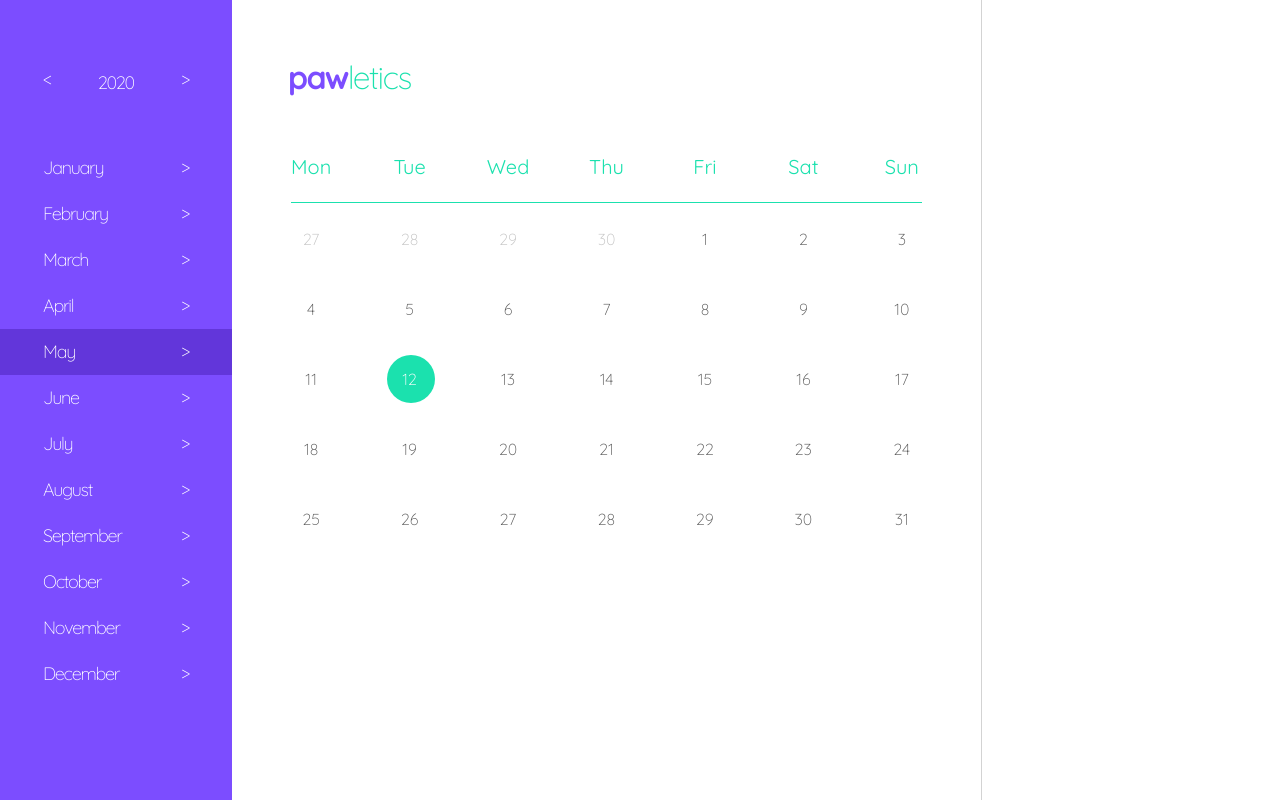
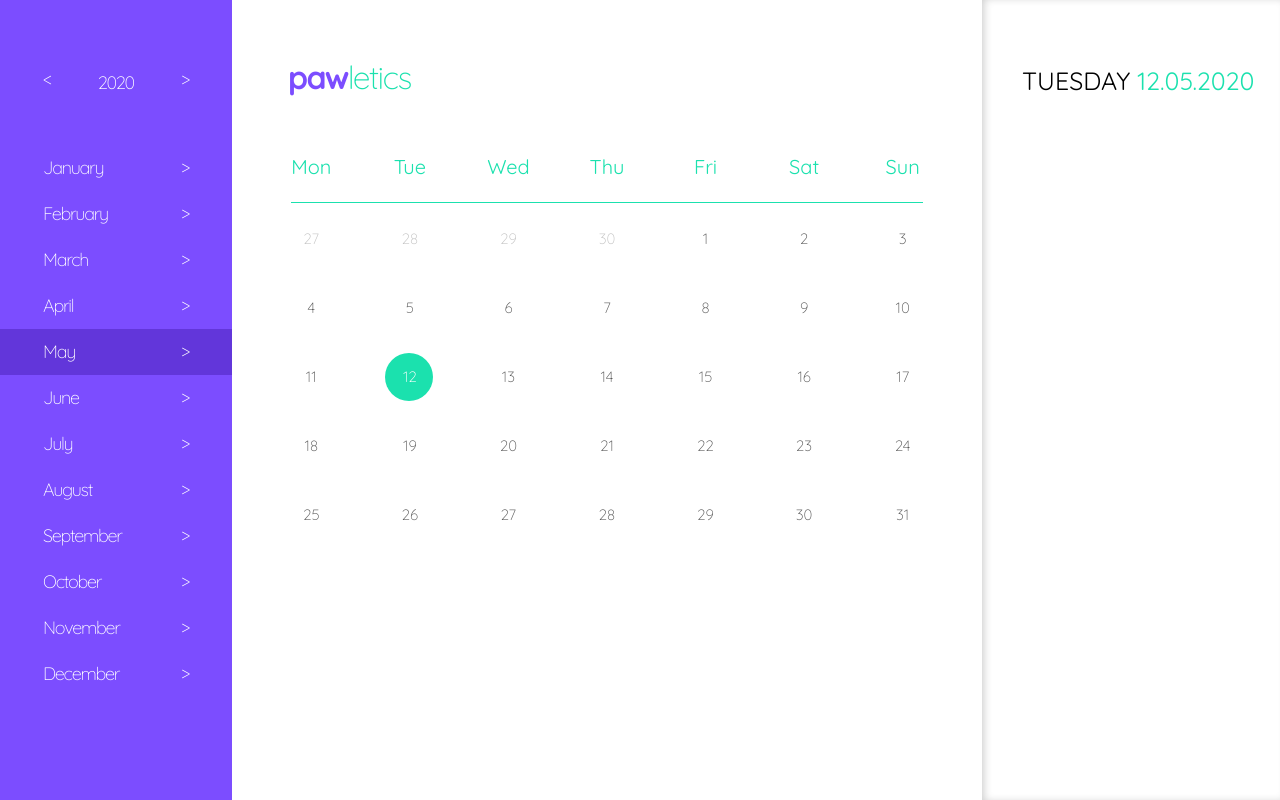
Before and after one commit to piotrthread/pawletics, a React (Create React App) app: page / in a window 1280 px wide. Built offline with nearby package versions, Linux system fonts and the light colour scheme.

Commit message:
added day panel

```diff
--- a/src/App.js
+++ b/src/App.js
@@ -4,9 +4,11 @@ import GlobalStyle from "./GlobalStyle/GlobalStyle";
 import StateProvider from "./StateProvider/StateProvider";
 import DateMenu from "./components/DateMenu/DateMenu";
 import Calendar from "./components/Calendar/Calendar";
+import DayPanel from "./components/DayPanel/DayPanel";
 
 const Wrapper = styled.div`
-  display: flex;
+  display: grid;
+  grid-template-columns: 232px 750px 1fr;
 `;
 
 const App = () => {
@@ -16,6 +18,7 @@ const App = () => {
       <Wrapper>
         <DateMenu />
         <Calendar />
+        <DayPanel />
       </Wrapper>
     </StateProvider>
   );
--- a/src/StateProvider/StateProvider.js
+++ b/src/StateProvider/StateProvider.js
@@ -4,6 +4,7 @@ import Context from "../context";
 
 const initialState = {
   currentDate: new Date(),
+  chosenDate: new Date(),
 };
 
 const reducer = (state, action) => {
@@ -16,6 +17,11 @@ const reducer = (state, action) => {
       return {
         ...state,
         currentDate: setMonth(state.currentDate, action.payload),
+      };
+    case "SET_DATE":
+      return {
+        ...state,
+        chosenDate: action.payload,
       };
     default:
       return state;
--- a/src/components/Calendar/Calendar.js
+++ b/src/components/Calendar/Calendar.js
@@ -4,10 +4,9 @@ import Logo from "../Logo/Logo";
 import Days from "../../components/Days/Days";
 
 const Wrapper = styled.div`
-  width: 750px;
+  /* width: 750px; */
   height: 100vh;
   padding-top: 57px;
-  border-right: 1px solid lightgray;
 `;
 
 const DateMenu = () => {
--- a/src/components/DateMenu/DateMenu.js
+++ b/src/components/DateMenu/DateMenu.js
@@ -4,7 +4,7 @@ import ChangeYear from "../ChangeYear/ChangeYear";
 import ChangeMonth from "../ChangeMonth/ChangeMonth";
 
 const Wrapper = styled.div`
-  width: 232px;
+  /* width: 232px; */
   height: 100vh;
   display: flex;
   flex-direction: column;
--- a/src/components/Day/Day.js
+++ b/src/components/Day/Day.js
@@ -1,10 +1,10 @@
 import React from "react";
 import { format } from "date-fns";
 import styled from "styled-components";
+import { useContext } from "react";
+import Context from "../../context";
 
 const DayNumber = styled.span`
-  position: relative;
-  width: 20px;
   text-align: center;
   font-weight: 200;
   color: ${(props) => (props.secondary ? "#C3C3C3" : "#595959")};
@@ -18,14 +18,35 @@ const DayNumber = styled.span`
     border-radius: 25px;
     position: absolute;
     top: -14px;
-    left: -65%;
+    left: -73%;
     z-index: -3;
   }
 `;
 
+const Wrapper = styled.button`
+  -webkit-appearance: none;
+  -moz-appearance: none;
+  border: 0;
+  outline: 0;
+  margin: 0;
+  padding: 0;
+  cursor: pointer;
+  background-color: rgba(0, 0, 0, 0);
+  width: 20px;
+  display: flex;
+  justify-content: center;
+  align-items: center;
+  text-align: center;
+  font-size: 15px;
+  position: relative;
+`;
+
 const Day = (props) => {
+  const { dispatch } = useContext(Context);
   const today = new Date();
-  return props.secondary ? (
+  return (
+    <Wrapper onClick={() => dispatch("SET_DATE", props.date)}>
+      {props.secondary ? (
         <DayNumber secondary>{parseInt(format(props.date, "d"))}</DayNumber>
       ) : (
         <DayNumber
@@ -37,6 +58,8 @@ const Day = (props) => {
         >
           {parseInt(format(props.date, "d"))}
         </DayNumber>
+      )}
+    </Wrapper>
   );
 };
 export default Day;
--- /dev/null
+++ b/src/components/DayPanel/DayPanel.js
@@ -0,0 +1,35 @@
+import React, { useContext } from "react";
+import styled from "styled-components";
+import Context from "../../context";
+import { format } from "date-fns";
+
+const Wrapper = styled.div`
+  padding-top: 65px;
+  padding-left: 40px;
+  -webkit-box-shadow: inset 4px 0px 9px -2px rgba(0,0,0,0.2);
+-moz-box-shadow: inset 4px 0px 9px -2px rgba(0,0,0,0.2);
+box-shadow: inset 4px 0px 9px -2px rgba(0,0,0,0.2);
+Copy Text
+`;
+
+const Today = styled.p`
+  font-size: 25px;
+  text-transform: uppercase;
+`;
+const Green = styled.span`
+  color: #1be1ae;
+`;
+
+const DayPanel = () => {
+  const { state } = useContext(Context);
+  return (
+    <Wrapper>
+      <Today>
+        {format(state.chosenDate, "EEEE ")}
+        <Green>{format(state.chosenDate, "d.MM.Y")}</Green>
+      </Today>
+    </Wrapper>
+  );
+};
+
+export default DayPanel;
--- /dev/null
+++ b/src/data.js
@@ -0,0 +1,3 @@
+const data = {};
+
+export default data;
```
Lines whose indentation alone changed are shown as unchanged.
